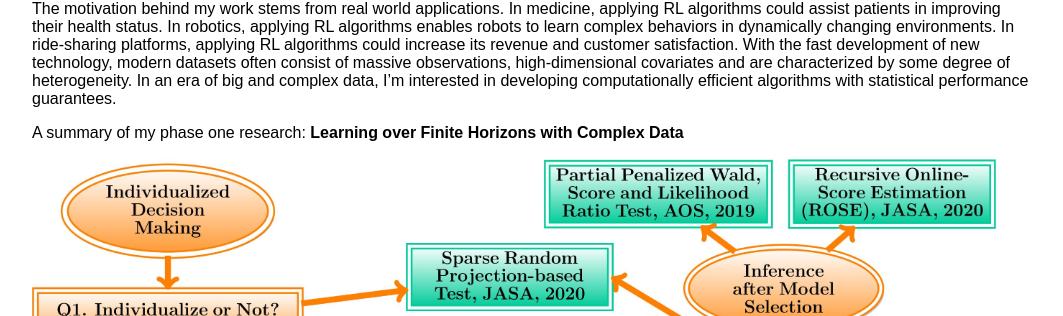
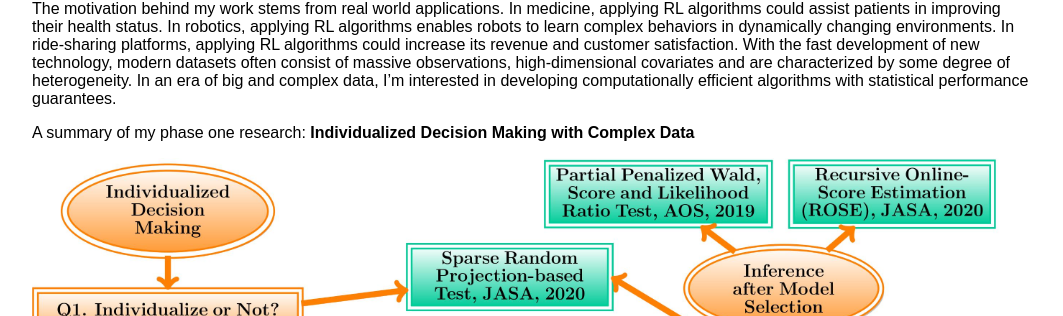
Before and after one commit to callmespring/callmespring.github.io, a Jekyll site: the page built from index.md, in a window 1280 px wide. Shown: the part 1395-1711 px from the top of the page, without its empty margins (108-1171 px from the left). Built offline with Jekyll 4.4.1, drawn with Linux system fonts in a browser that asks for light colours.

Commit message:
Update index.md

```diff
--- a/index.md
+++ b/index.md
@@ -38,6 +38,6 @@ My research is concentrated on
 The motivation behind my work stems from real world applications. In medicine, applying RL algorithms could assist patients in improving their health status. In robotics, applying RL algorithms enables robots to learn complex behaviors in dynamically changing environments. In ride-sharing platforms, applying RL algorithms could increase its revenue and customer satisfaction. With the fast development of new technology, modern datasets often consist of massive observations,
 high-dimensional covariates and are characterized by some degree of heterogeneity. In an era of big and complex data, I'm interested in developing computationally efficient algorithms with statistical performance guarantees.
 
-A summary of my phase one research: **Learning over Finite Horizons with Complex Data**
+A summary of my phase one research: **Individualized Decision Making with Complex Data**
 
 <img src="phase-I.jpg" width="700">
```
